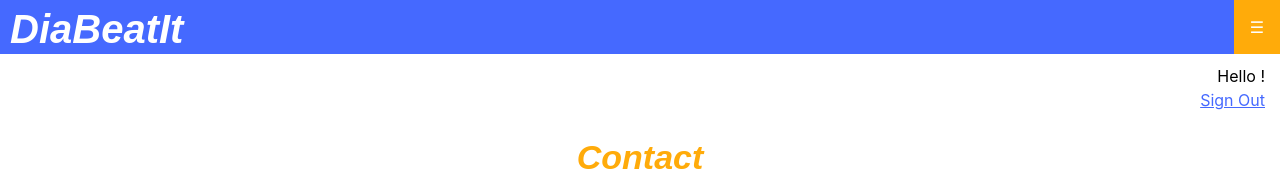
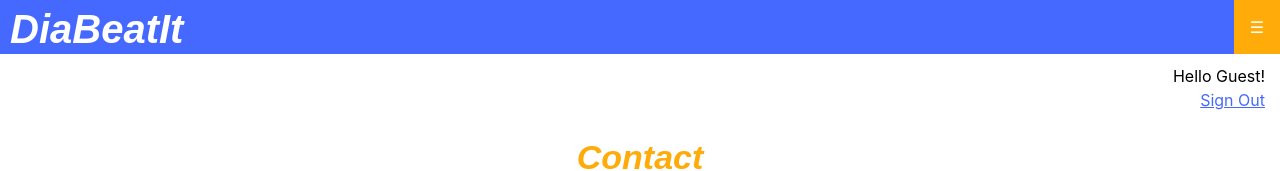
Before and after one commit to ignaciuk/DiaBeatIt-Passport-Auth, a React (Create React App) app in the folder client/: page /Contact in a window 1280 px wide. Shown: the top 171 px of the page. Built offline with nearby package versions, Linux system fonts and the light colour scheme; a web font is replaced by a local one.

Commit message:
added display for Guest as userName

```diff
--- a/client/src/components/HelloUserAndSignOut/index.js
+++ b/client/src/components/HelloUserAndSignOut/index.js
@@ -1,7 +1,20 @@
 import React from "react";
 import "./helloUserAndSignOut.css";
 
+
+
 var userName = localStorage.getItem("username");
+
+const checkForUser = () => {
+    if (userName) {
+      return userName;
+    } else {
+      userName = "Guest";
+      return userName;
+    }
+  };
+
+checkForUser();
 
 class HelloUserAndSignOut extends React.Component {
 
@@ -10,19 +23,10 @@ class HelloUserAndSignOut extends React.Component {
     window.location.replace("/");
   }
 
-  checkForUser = () => {
-    if (userName) {
-      return userName;
-    } else {
-      userName = "Sign in to save your information!";
-      return userName;
-    }
-  };
-
   render() {
     return(
       <div>
-        <div className="helloUserTxt">Hello <span className="userFirstName">{this.checkForUser}{userName}</span>!</div>
+        <div className="helloUserTxt">Hello <span className="userFirstName">{userName}!</span></div>
         <div className="signOutContainer"><span className="signOutAnchor" onClick={this.signOut}>Sign Out</span></div>
       </div>
     )
```
